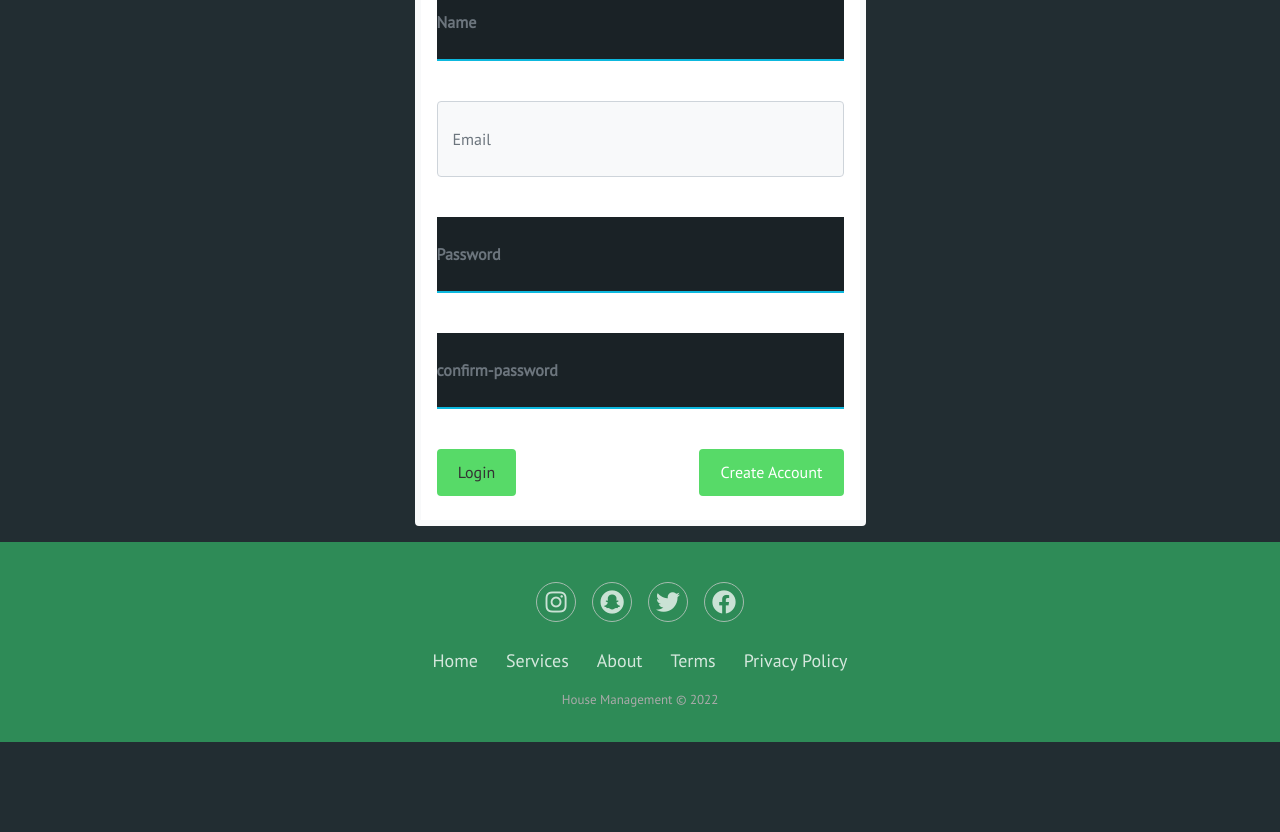
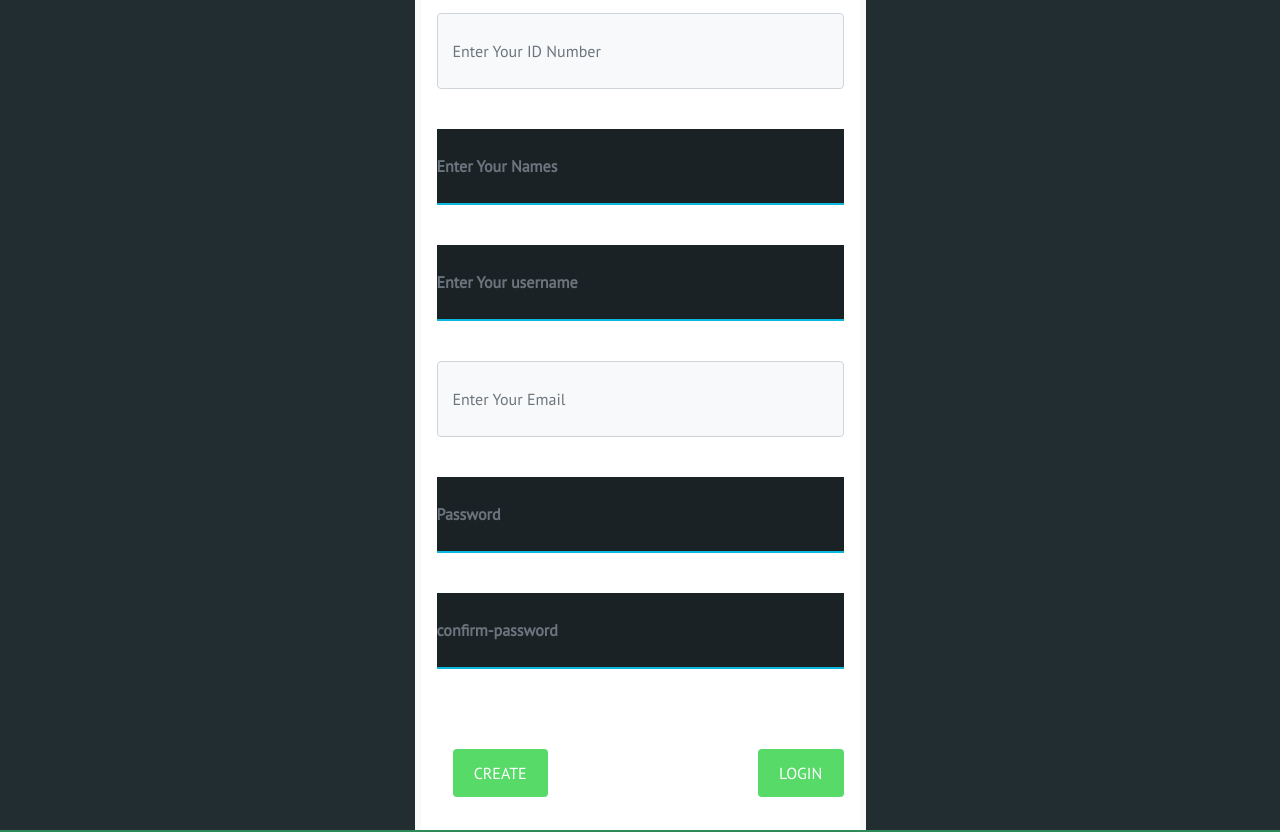
Before and after one commit to Susan56789/Rental-House-System, a React (Create React App) app: page /SignUp in a window 1280 px wide. Shown: the part 180-1012 px from the top of the page. Before the commit the page ends 922 px from the top, so only its background shows below. Built offline with nearby package versions, Linux system fonts and the light colour scheme.

Commit message:
user sign up and log in

```diff
--- a/src/Components/Login.js
+++ b/src/Components/Login.js
@@ -15,7 +15,7 @@ const Login = (props) => {
     setError(null);
     setLoading(true);
     await axios
-      .post("https://rental-house-server.vercel.app/user/login", {
+      .post("http://rental-house-server.vercel.app/user/login", {
         username: username,
         password: password,
       })
@@ -84,11 +84,11 @@ const Login = (props) => {
                     )}
                     <br />
                     <input
-                      type="button"
+                      type="submit"
                       value={loading ? "Loading..." : "LOGIN"}
-                      onClick={handleSubmit}
+                      onSubmit={handleSubmit}
                       disabled={loading}
-                      className="btn btn-outline-primary m-3"
+                      className="btn btn-outline-primary"
                     />
                   </div>
                   <div className="col-lg-6 login-btm login-button"></div>
--- a/src/Components/SignUp.js
+++ b/src/Components/SignUp.js
@@ -1,8 +1,42 @@
-import React, { Component } from "react";
+import axios from "axios";
+import React, { useState } from "react";
 import "./signup.css";
 
-export default class SignUp extends Component {
-  render() {
+const SignUp = () => {
+  const [email, setEmail] = useState();
+  const [id, setId] = useState();
+  const [name, setName] = useState();
+  const [username, setUsername] = useState();
+  const [password, setPassword] = useState();
+  const [confirmpassword, setConfirmPassword] = useState();
+  const [error, setError] = useState(null);
+  const [loading, setLoading] = useState(false);
+
+  const handleSubmit = async (e) => {
+    e.preventDefault();
+    axios
+      .post("https://rental-house-server.vercel.app/users", {
+        id: id,
+        email: email,
+        name: name,
+        username: username,
+        password: password,
+      })
+      .then((response) => {
+        console.log("response >>>", response);
+        JSON.stringify(response);
+      })
+      .catch((error) => {
+        setLoading(false);
+
+        if (password !== confirmpassword) {
+          setError("Passwords do not match !");
+        }
+
+        console.log(error);
+      });
+  };
+
   return (
     <div>
       <div className="container">
@@ -11,21 +45,41 @@ export default class SignUp extends Component {
             <div className="card">
               <h2 className="card-title text-center">Register</h2>
               <div className="card-body py-md-4">
-                  <form _lpchecked="1">
+                <form>
+                  <div className="form-group">
+                    <input
+                      type="integers"
+                      className="form-control"
+                      name={id}
+                      onChange={(e) => setId(e.target.value)}
+                      placeholder="Enter Your ID Number"
+                    />
+                  </div>
                   <div className="form-group">
                     <input
                       type="text"
                       className="form-control"
-                        id="name"
-                        placeholder="Name"
+                      name={name}
+                      onChange={(e) => setName(e.target.value)}
+                      placeholder="Enter Your Names"
+                    />
+                  </div>
+                  <div className="form-group">
+                    <input
+                      type="text"
+                      className="form-control"
+                      name={username}
+                      onChange={(e) => setUsername(e.target.value)}
+                      placeholder="Enter Your username"
                     />
                   </div>
                   <div className="form-group">
                     <input
                       type="email"
                       className="form-control"
-                        id="email"
-                        placeholder="Email"
+                      name={email}
+                      onChange={(e) => setEmail(e.target.value)}
+                      placeholder="Enter Your Email"
                     />
                   </div>
 
@@ -33,7 +87,8 @@ export default class SignUp extends Component {
                     <input
                       type="password"
                       className="form-control"
-                        id="password"
+                      name={password}
+                      onChange={(e) => setPassword(e.target.value)}
                       placeholder="Password"
                     />
                   </div>
@@ -41,16 +96,29 @@ export default class SignUp extends Component {
                     <input
                       type="password"
                       className="form-control"
-                        id="confirm-password"
+                      name={confirmpassword}
+                      onChange={(e) => setConfirmPassword(e.target.value)}
                       placeholder="confirm-password"
                     />
                   </div>
+                  {error && (
+                    <>
+                      <small style={{ color: "red" }}>{error}</small>
+                      <br />
+                    </>
+                  )}
+                  <br />
                   <div className="d-flex flex-row align-items-center justify-content-between">
+                    <input
+                      type="submit"
+                      value={loading ? "Loading..." : "CREATE"}
+                      onSubmit={handleSubmit}
+                      disabled={loading}
+                      className="btn btn-primary m-3"
+                    />
+
                     <button className="btn btn-primary">
-                        <a href="/Login">Login</a>
-                      </button>
-                      <button className="btn btn-primary">
-                        Create Account
+                      <a href="/Login">LOGIN</a>
                     </button>
                   </div>
                 </form>
@@ -61,5 +129,5 @@ export default class SignUp extends Component {
       </div>
     </div>
   );
-  }
-}
+};
+export default SignUp;
--- a/src/Components/signup.css
+++ b/src/Components/signup.css
@@ -1,14 +1,14 @@
 @import url("https://fonts.googleapis.com/css?family=PT+Sans");
 
 body {
-  background: #222d32;
+  background-color: #222d32;
   font-family: "PT Sans", sans-serif;
 }
 h2 {
   padding-top: 1.5rem;
 }
 a {
-  color: #333;
+  color: #fff;
 }
 a:hover {
   color: #57da68;
```
Lines whose indentation alone changed are shown as unchanged.
